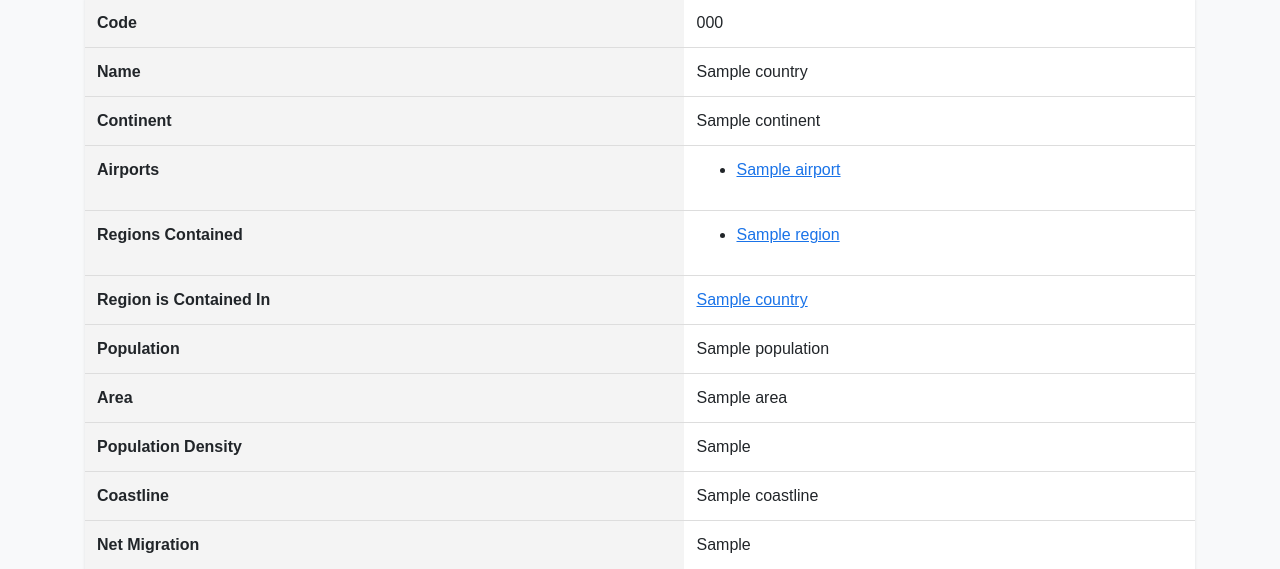
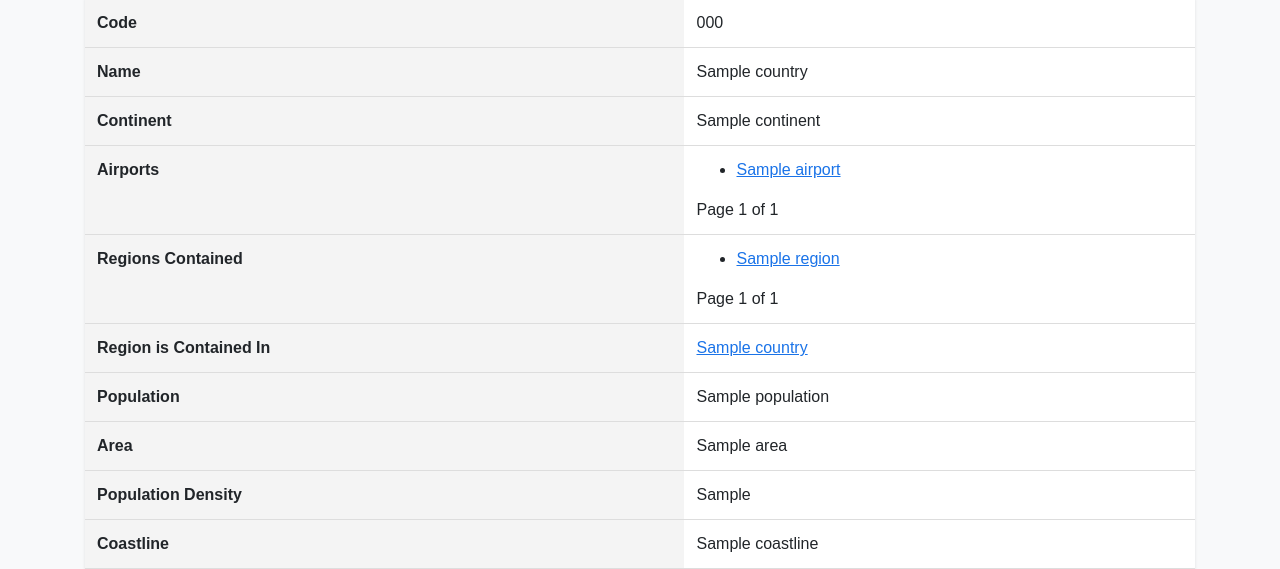
Before and after one commit to KingOnyxx/sparql-is-sparql, a Django app: template main/templates/countries_page.html in a window 1280 px wide. Shown: the part 213-782 px from the top of the page. Run offline with Django 5.2, Linux system fonts and the light colour scheme; the template is opened without the code that fills it: most values are stand-ins (such as "Sample title", 1, 10 or a date in 2020); some libraries are stand-ins or nearby versions.

Commit message:
benerin dikit

```diff
--- a/main/country_queries.py
+++ b/main/country_queries.py
@@ -139,6 +139,7 @@ def cotw_queries(country_code, sparql):
     select * where {{
         ?regionId va:partOf ?isoCountry.
         ?regionId rdfs:label ?regionName.
+        ?regionId va:hasLocalCode ?code.
 
         FILTER(?isoCountry = v:{country_code})
     }}
@@ -158,6 +159,8 @@ def cotw_queries(country_code, sparql):
 
     final_result["regions_contained"] = regions_contained
     final_result["regions_contained_labels"] = regions_contained_labels
+
+    print(final_result['regions_contained'])
 
 
     return final_result
--- a/main/templates/countries_page.html
+++ b/main/templates/countries_page.html
@@ -23,7 +23,7 @@
             <th>Airports</th>
             <td>
                 <ul>
-                    {% for airport in airports_list %}
+                    {% for airport in airports_page %}
                         <li>
                             <a href="{% url 'airport_details' airport_id=airport.id %}" class="highlighted-cell">
                                 {{ airport.label }}
@@ -31,16 +31,23 @@
                         </li>
                     {% endfor %}
                 </ul>
+                <div class="pagination">
+                    {% if airports_page.has_previous %}
+                        <a href="?airport_page={{ airports_page.previous_page_number }}&region_page={{ regions_page.number }}">Previous</a>
+                    {% endif %}
+                    <span>Page {{ airports_page.number }} of {{ airports_page.paginator.num_pages }}</span>
+                    {% if airports_page.has_next %}
+                        <a href="?airport_page={{ airports_page.next_page_number }}&region_page={{ regions_page.number }}">Next</a>
+                    {% endif %}
+                </div>
             </td>
         </tr>
 
-
-        <!-- For Regions Contained in the country -->
         <tr>
             <th>Regions Contained</th>
             <td>
                 <ul>
-                    {% for region in regions_list %}
+                    {% for region in regions_page %}
                         <li>
                             <a href="{% url 'region_details' region_id=region.id %}" class="highlighted-cell">
                                 {{ region.label }}
@@ -48,6 +55,15 @@
                         </li>
                     {% endfor %}
                 </ul>
+                <div class="pagination">
+                    {% if regions_page.has_previous %}
+                        <a href="?region_page={{ regions_page.previous_page_number }}&airport_page={{ airports_page.number }}">Previous</a>
+                    {% endif %}
+                    <span>Page {{ regions_page.number }} of {{ regions_page.paginator.num_pages }}</span>
+                    {% if regions_page.has_next %}
+                        <a href="?region_page={{ regions_page.next_page_number }}&airport_page={{ airports_page.number }}">Next</a>
+                    {% endif %}
+                </div>
             </td>
         </tr>
 
```
Also changed, not shown: main/views.py (+23 -19 lines).
